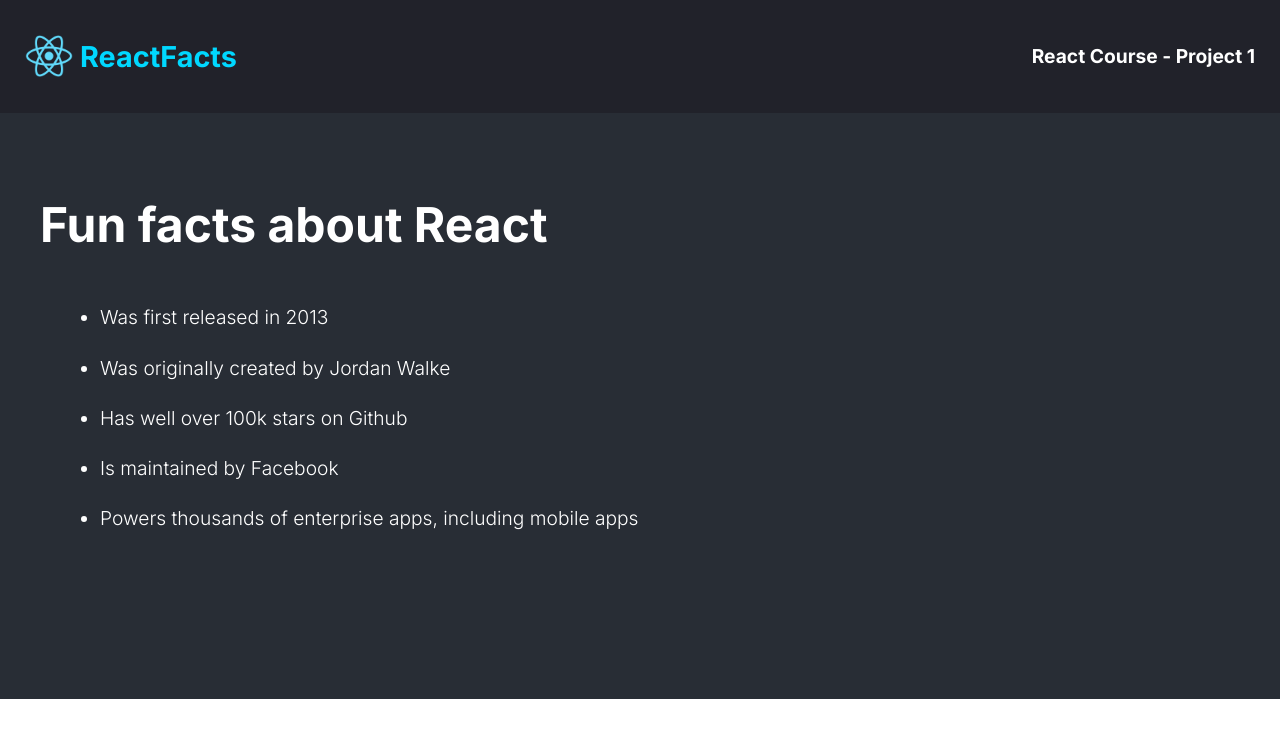
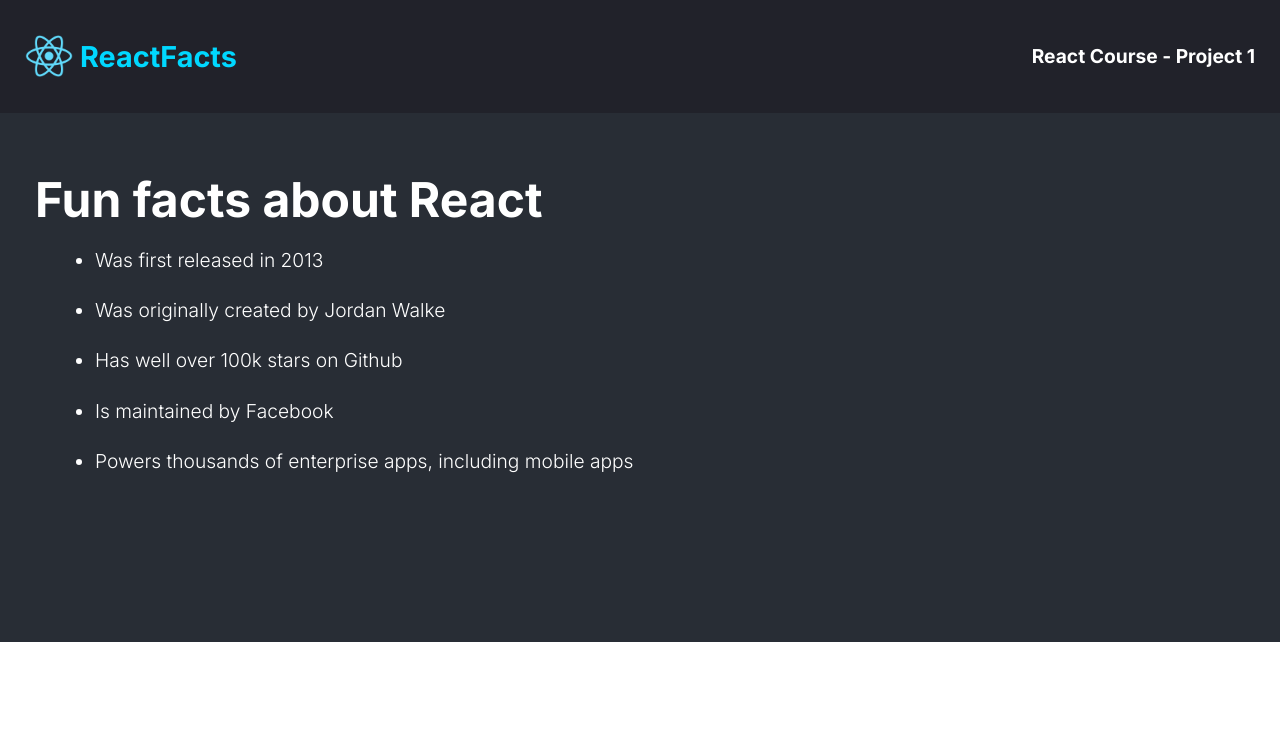
Before and after one commit to Davsan88/react-facts, a React (Vite) app: page / in a window 1280 px wide. Shown: the top 738 px of the page. Built offline with nearby package versions, Linux system fonts and the light colour scheme.

Commit message:
Update App.css

```diff
--- a/src/App.css
+++ b/src/App.css
@@ -37,7 +37,7 @@
   flex-direction: column;
   color: #FFFFFF;
   background-color: #282D35;
-  padding: 50px 40px 150px;
+  padding: 57px 35px 150px;
   min-height: 459px;
   width: 100%;
 
@@ -45,6 +45,7 @@
 }
 
 .main__heading {
+  margin: 0;
   font-size: 3rem;
 }
 
```
